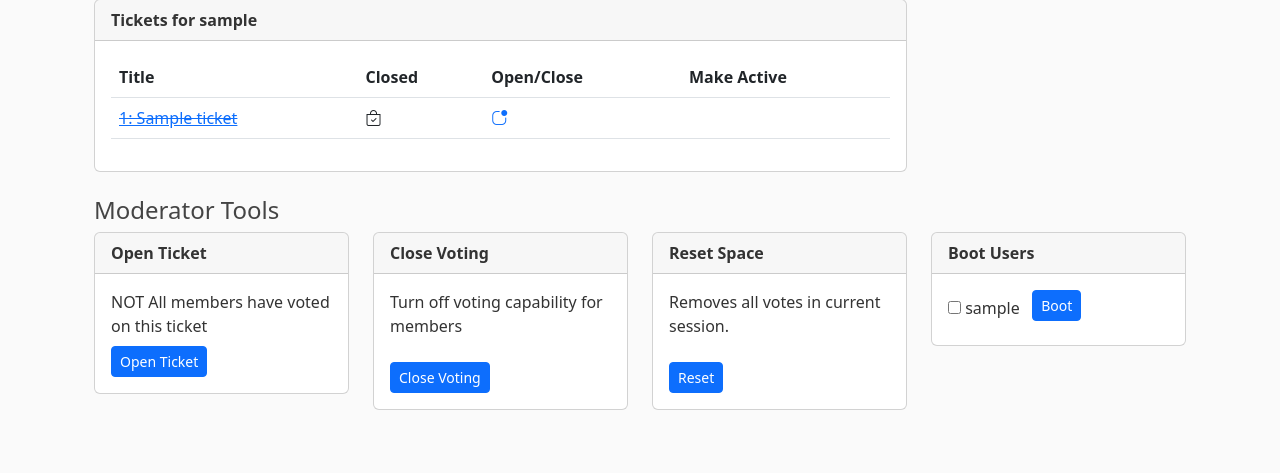
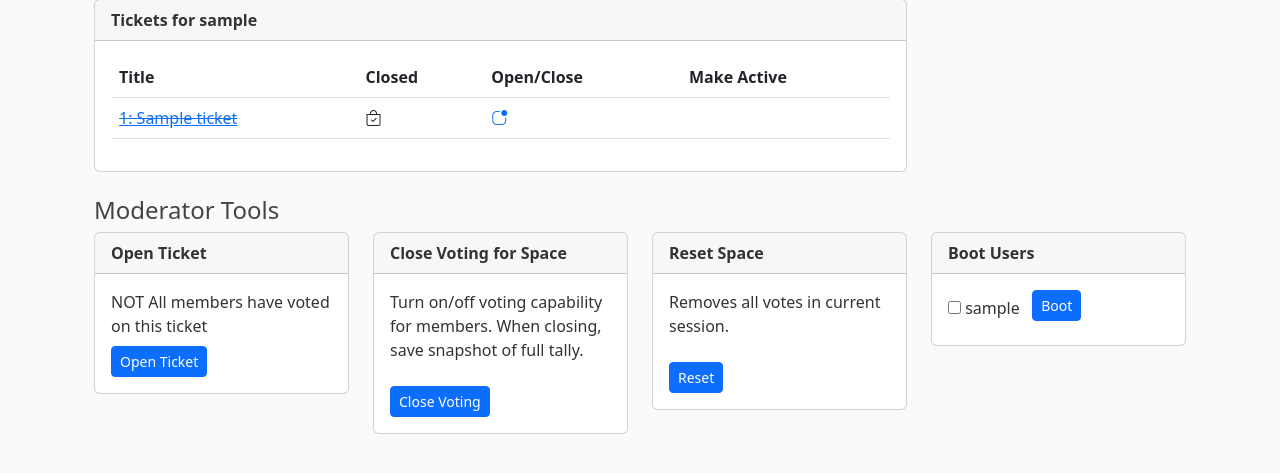
Before and after one commit to shacker/poynter2, a Django app: a page that uses poynter/points/templates/points/_moderator_tools.html in a window 1280 px wide. Shown: the part 219-692 px from the top of the page. Run offline with Django 3.2, Linux system fonts and the light colour scheme; a user stored in the database is signed in; tables that the repository leaves empty hold one stand-in row (values such as "Sample post"); parts of the project's set-up code (start-up, migrations or seed data) failed here and were passed over.

Commit message:
Install JSONEditor, functionality to snapshot vote totals

```diff
--- a/poynter/config/settings.py
+++ b/poynter/config/settings.py
@@ -46,6 +46,7 @@ THIRD_PARTY_APPS = [
     "django_alive",
     "django_extensions",
     "django_webserver",
+    "jsoneditor",
 ]
 
 LOCAL_APPS = [
@@ -240,3 +241,8 @@ CSRF_COOKIE_HTTPONLY = True
 # Ensure cookies get a `secure` header per SOC requirements.
 # Breaks local login if True on localhost!
 SESSION_COOKIE_SECURE = False if DEBUG else True
+
+# JS and CSS for Admin JSON editor
+# Check for upgrades at https://cdnjs.com/libraries/jsoneditor
+JSON_EDITOR_JS = "https://cdnjs.cloudflare.com/ajax/libs/jsoneditor/9.7.4/jsoneditor.min.js"
+JSON_EDITOR_CSS = "https://cdnjs.cloudflare.com/ajax/libs/jsoneditor/9.7.4/jsoneditor.min.css"
--- a/poynter/points/models.py
+++ b/poynter/points/models.py
@@ -44,6 +44,20 @@ class Space(TimeStampedModel):
         ]
 
 
+class Snapshot(TimeStampedModel):
+    """When voting is closed for a space, automatically save voting snapshot
+    as a JSONField for posterity.
+    """
+
+    space = models.ForeignKey(Space, on_delete=models.CASCADE)
+    snapshot = models.JSONField(
+        default=dict, blank=True, help_text="Capture state of voting when Space is closed."
+    )
+
+    def __str__(self):
+        return f"{self.space.slug}: {self.created}"
+
+
 class Ticket(TimeStampedModel):
     """A ticket reference (e.g. to Jira),
     to be stored in a PointingSession and voted upon by users."""
--- a/poynter/points/templates/points/_moderator_tools.html
+++ b/poynter/points/templates/points/_moderator_tools.html
@@ -23,10 +23,10 @@
     <div class="col-lg-3">
         <div class="card">
         <div class="card-header">
-            <b>{% if space.is_open %}Close{% else %}Open{% endif %} Voting</b>
+            <b>{% if space.is_open %}Close{% else %}Open{% endif %} Voting for Space</b>
         </div>
         <div class="card-body">
-             <p class="card-text">Turn off voting capability for members</p>
+             <p class="card-text">Turn on/off voting capability for members. When closing, save snapshot of full tally.</p>
             <a href="{% url 'points:open_close_space' space.slug %}" class="btn btn-sm btn-primary mt-2">
                 {% if space.is_open %}Close{% else %}Open{% endif %} Voting
             </a>
--- a/poynter/points/views.py
+++ b/poynter/points/views.py
@@ -2,7 +2,7 @@ from django.contrib.auth.models import User
 from django.core.cache import cache
 from django.shortcuts import get_object_or_404, redirect, render, reverse
 
-from poynter.points.models import Project, Space, Ticket
+from poynter.points.models import Project, Snapshot, Space, Ticket
 from poynter.points.ops import get_votes_for_space
 
 
@@ -101,11 +101,18 @@ def activate_ticket(request, space_name: str, ticket_id: int):
 
 
 def open_close_space(request, space_name: str):
-    "Allow moderator to open or close a space for voting. Simple toggle."
+    """Allow moderator to open or close a space for voting. Simple toggle.
+    Closing a space also auto-saves a snapshot of vote state for posterity.
+    """
 
     space = get_object_or_404(Space, slug=space_name)
     space.is_open = False if space.is_open else True
     space.save()
+
+    if not space.is_open:
+        # Get voting state (with averages) from cache
+        votes_data = get_votes_for_space(space_name)
+        Snapshot.objects.create(space=space, snapshot=votes_data)
 
     return redirect(reverse("points:space", kwargs={"space_name": space.slug}))
 
```
Also changed, not shown: poynter/points/admin.py (+10 -1 lines), requirements.txt (+13 -0 lines), poynter/points/migrations/0020_snapshot.py (added), 1 other file.
